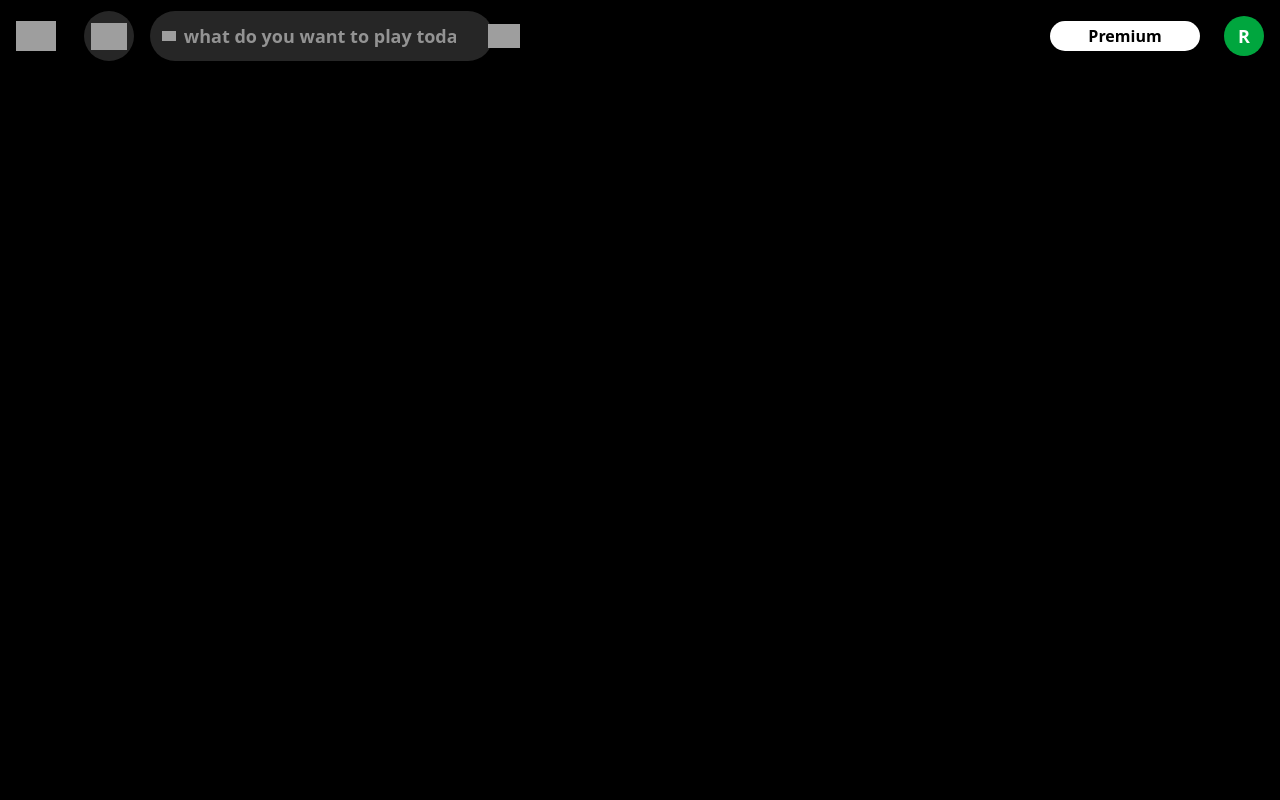
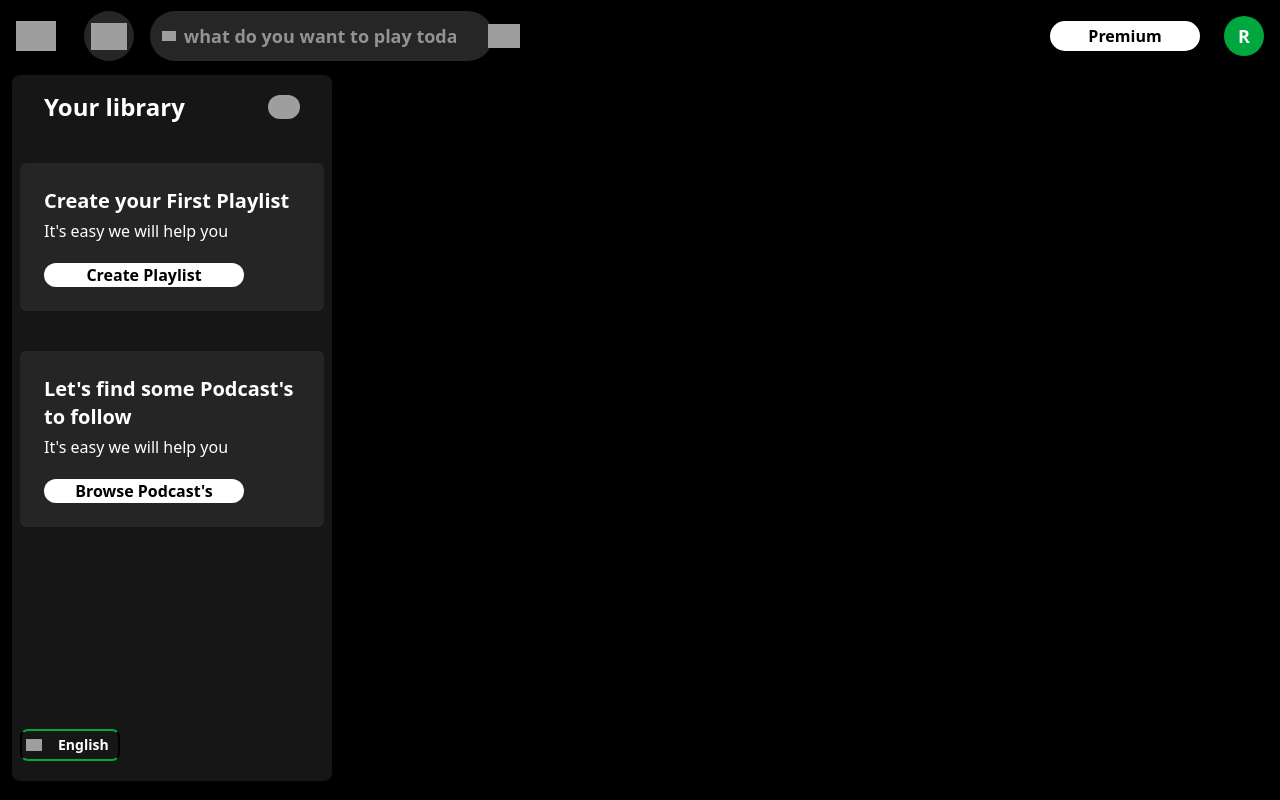
Before and after one commit to robertreji/OG_Spotify, a React (Vite) app: page / in a window 1280 px wide. Built offline with nearby package versions, Linux system fonts and the light colour scheme; grey boxes are pictures that could not be loaded.

Commit message:
added side Bar

```diff
--- a/src/App.jsx
+++ b/src/App.jsx
@@ -1,5 +1,5 @@
-import NavBar from "./Components/NavBar.jsx"
-import Display from './Components/Display.jsx'
+import NavBar from "./Components/NavBar/NavBar.jsx"
+import Display from './Components/Display/Display.jsx'
 
 const App = () => {
   return (
--- a/src/Components/Display.jsx
+++ /dev/null
@@ -1,9 +0,0 @@
-
-export default function Display()
-{
-    return(
-        <div>
-
-        </div>
-    )
-}
--- /dev/null
+++ b/src/Components/Display/Display.jsx
@@ -0,0 +1,10 @@
+import SideBar from "./SideBar";
+
+export default function Display()
+{
+    return(
+        <div className="w-full h-[93%] flex items-center">
+            <SideBar/>
+        </div>
+    )
+}
--- /dev/null
+++ b/src/Components/Display/SideBar.jsx
@@ -0,0 +1,26 @@
+
+export default function SideBar()
+{
+    return(
+        <div className="h-[95%] relative flex flex-col gap-10 p-2 w-[25%] pt-4 rounded-lg ml-3 bg-[#ffffff16]">
+            <div className="flex items-center  justify-between text-white font-semibold">
+                <p className="ml-6 text-2xl ">Your library </p>
+                <img className="rounded-full w-8 mr-6 cursor-pointer" src="https://cdn-icons-png.flaticon.com/128/4315/4315609.png" alt="" />
+            </div>
+            <div className="bg-[#ffffff10] rounded-md text-white flex  flex-col p-6 gap-1">
+                <b className="text-xl">Create your First Playlist</b>
+                <p className="font-light ">It's easy we will help you</p>
+                <button className="bg-white mt-4 rounded-xl text-black font-bold w-[200px]">Create Playlist</button>
+            </div>
+             <div className="bg-[#ffffff10] rounded-md text-white flex  flex-col p-6 gap-1">
+                <b className="text-xl">Let's find some Podcast's to follow</b>
+                <p className="font-light ">It's easy we will help you</p>
+                <button className="bg-white mt-4 rounded-xl text-black font-bold w-[200px] ">Browse Podcast's</button>
+            </div>
+            <div className="flex gap-4 items-center absolute bottom-[20px] left-2  border-2  border-y-green-600 w-[100px] p-1 rounded-lg">
+                <img className="w-4 inline" src="https://cdn-icons-png.flaticon.com/128/14188/14188696.png" alt="" />
+                <p className="inline text-white text-sm font-semibold  ">English</p>
+            </div>
+        </div>
+    )
+}
```
Also changed, not shown: src/Components/NavBar/NavBar.jsx (renamed from src/Components/NavBar.jsx), src/Components/NavBar/NavSearch.jsx (renamed from src/Components/NavSearch.jsx).
